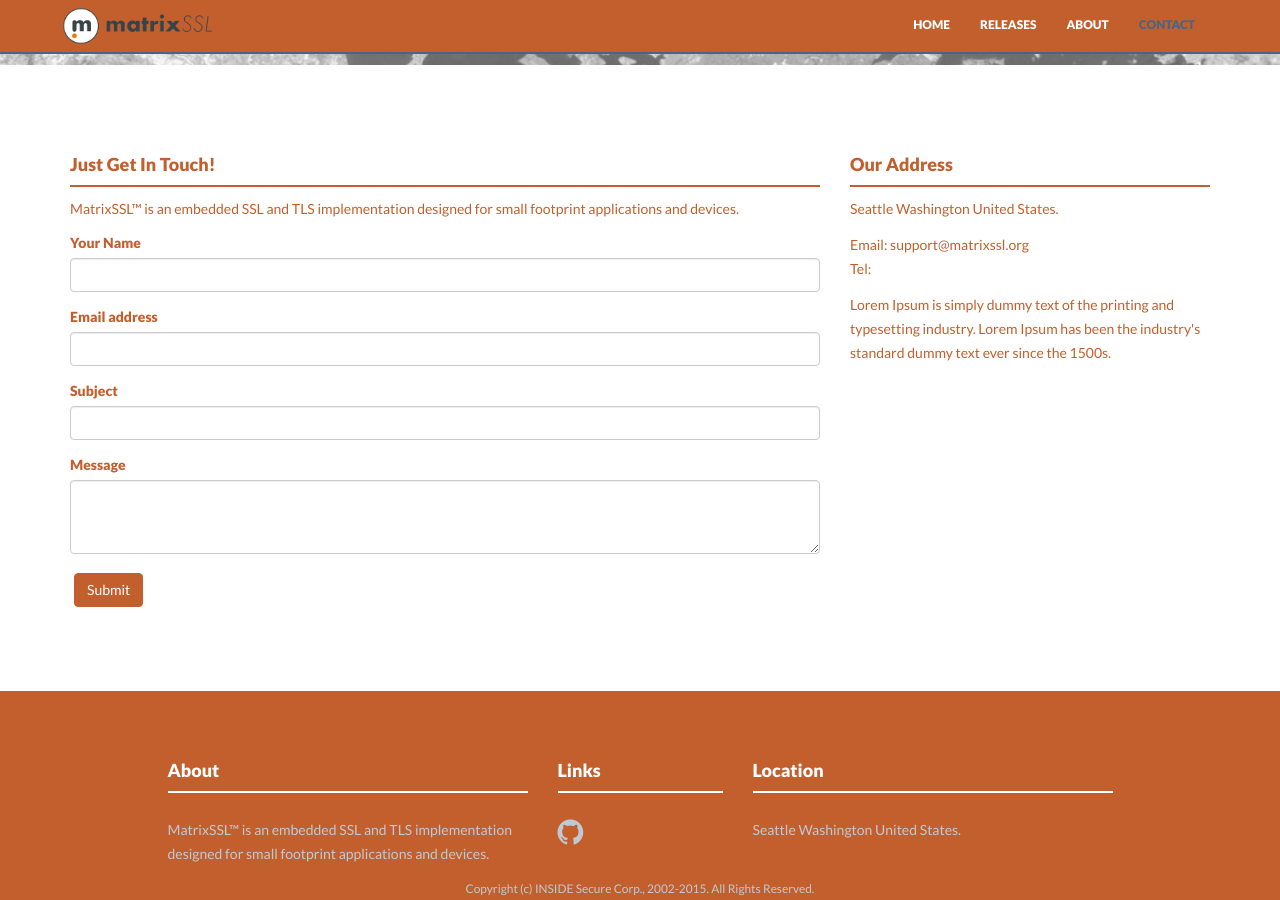
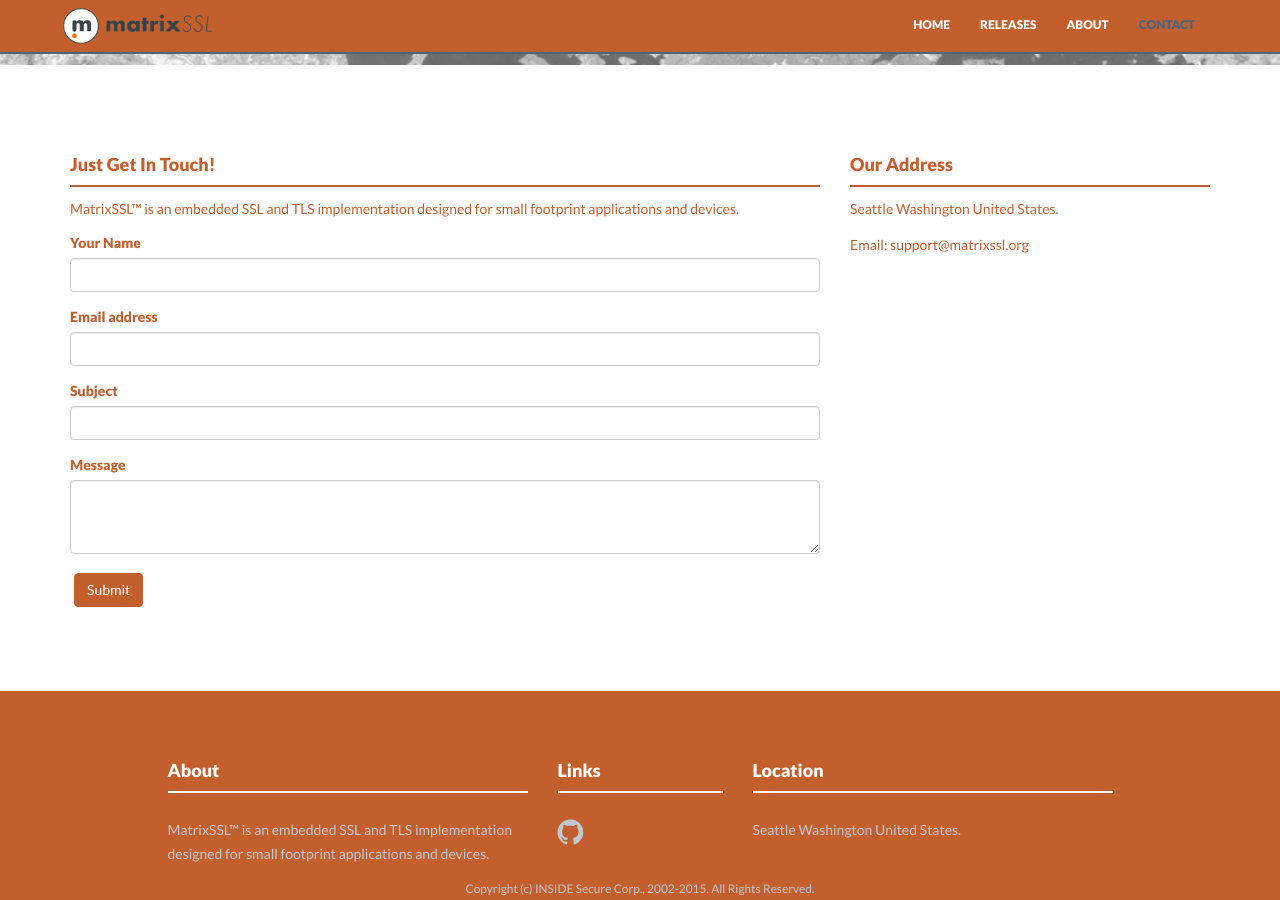
Before and after one commit to Layty/ssl, a Jekyll site: the page built from contact.html, in a window 1280 px wide and 900 px high, scrolled down 501 px. Built offline with Jekyll 4.4.1, drawn with Linux system fonts in a browser that asks for light colours; nearby versions of some CDN libraries.

Commit message:
Update contact.html

```diff
--- a/contact.html
+++ b/contact.html
@@ -43,9 +43,9 @@
                 </p>
                 <p>
                     Email: {{ site.email }}<br/>
-                    Tel: {{ site.tel }}
+
                 </p>
-                <p>Lorem Ipsum is simply dummy text of the printing and typesetting industry. Lorem Ipsum has been the industry's standard dummy text ever since the 1500s.</p>
+
         </div>
     </div><! --/row -->
 </div><! --/container -->
```
